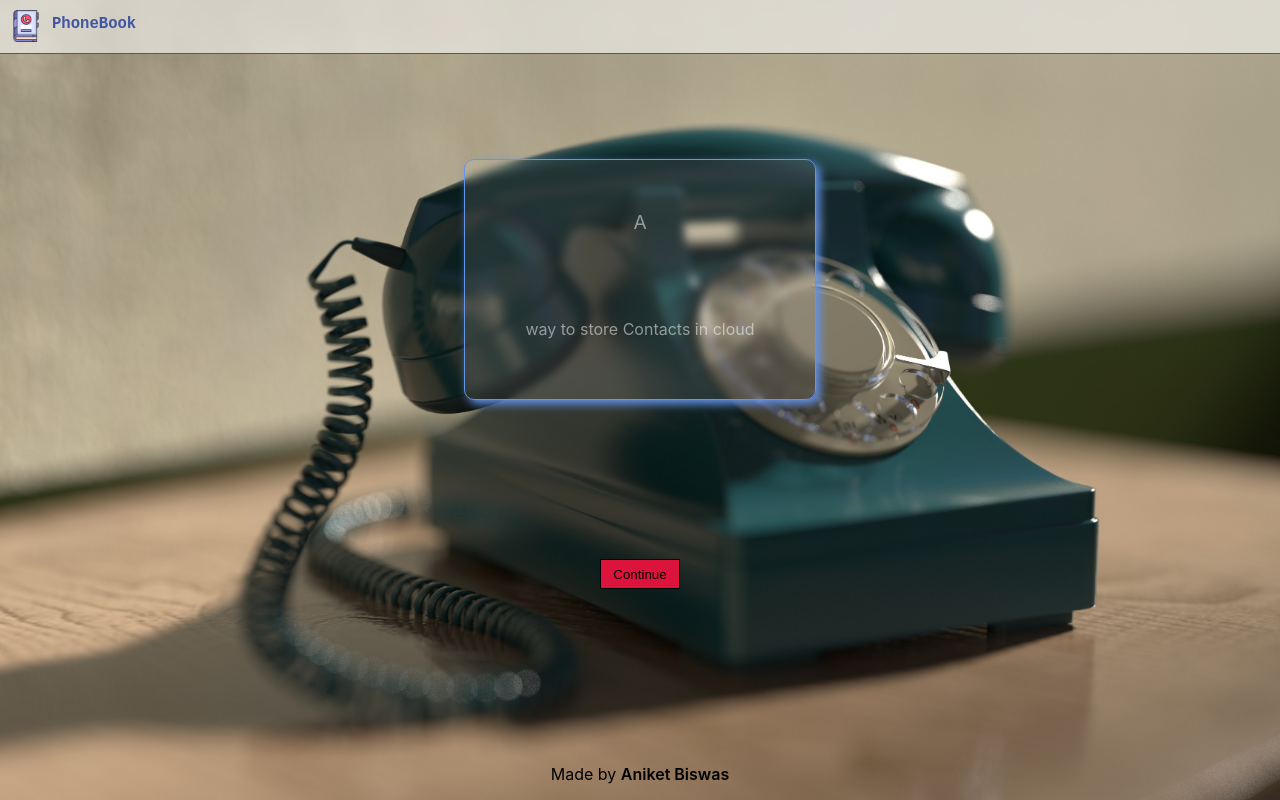
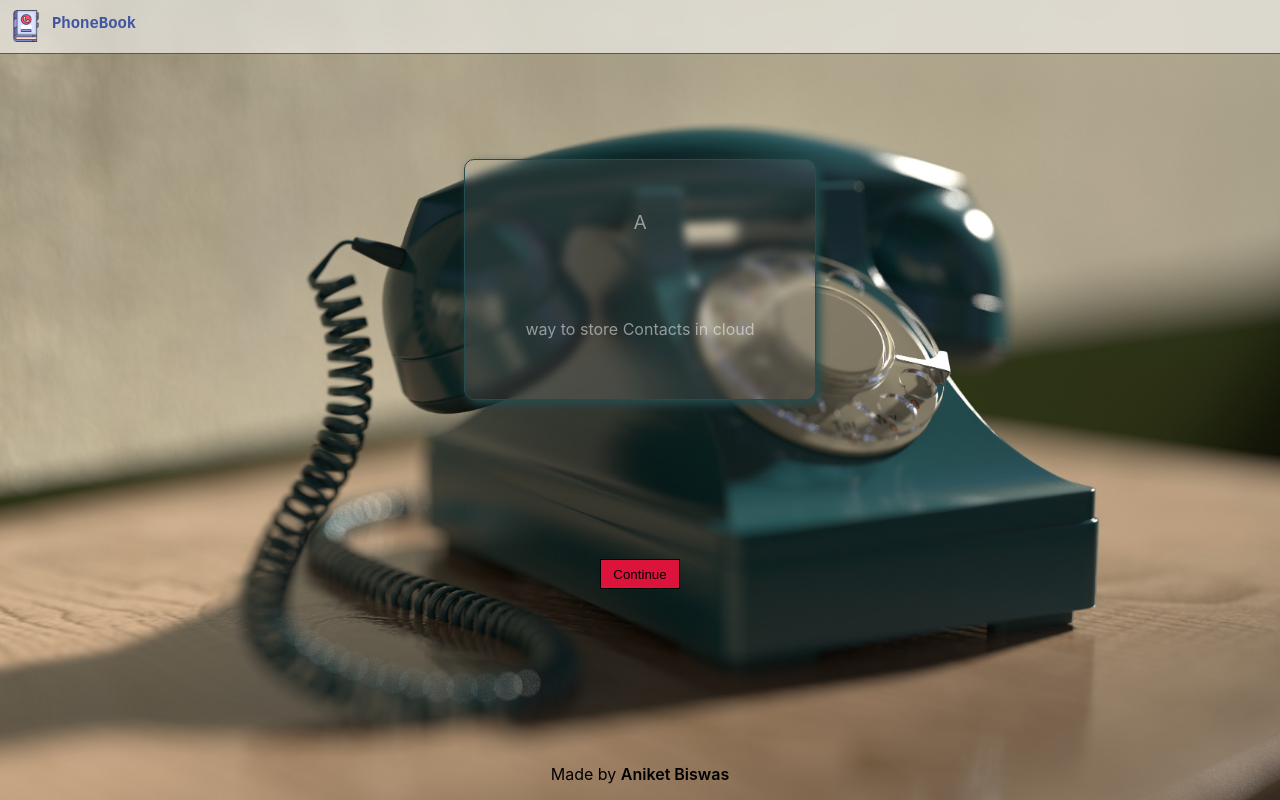
Before and after one commit to aniket-hpp/phbook, a React (Create React App) app: page / in a window 1280 px wide. Built offline with nearby package versions, Linux system fonts and the light colour scheme.

Commit message:
Update home.js

```diff
--- a/src/home.js
+++ b/src/home.js
@@ -38,11 +38,11 @@ const Home = () => {
                 justifyContent: 'center',
                 alignItems: 'center',
                 background: 'rgba(255, 255, 255, 0.1)',
-                border: `1px solid ${isHovering?'crimson':'cornflowerblue'}`,
+                border: `1px solid ${isHovering?'crimson':'#254d4f'}`,
                 borderRadius: "10px",
                 backdropFilter: 'blur(4px)',
                 cursor: 'default',
-                boxShadow: `4px 4px 10px ${isHovering?'crimson':'cornflowerblue'}`
+                boxShadow: `4px 4px 10px ${isHovering?'crimson':'#254d4f'}`
                 }}>
                     <p style={{
                         opacity: '0.5',
```
